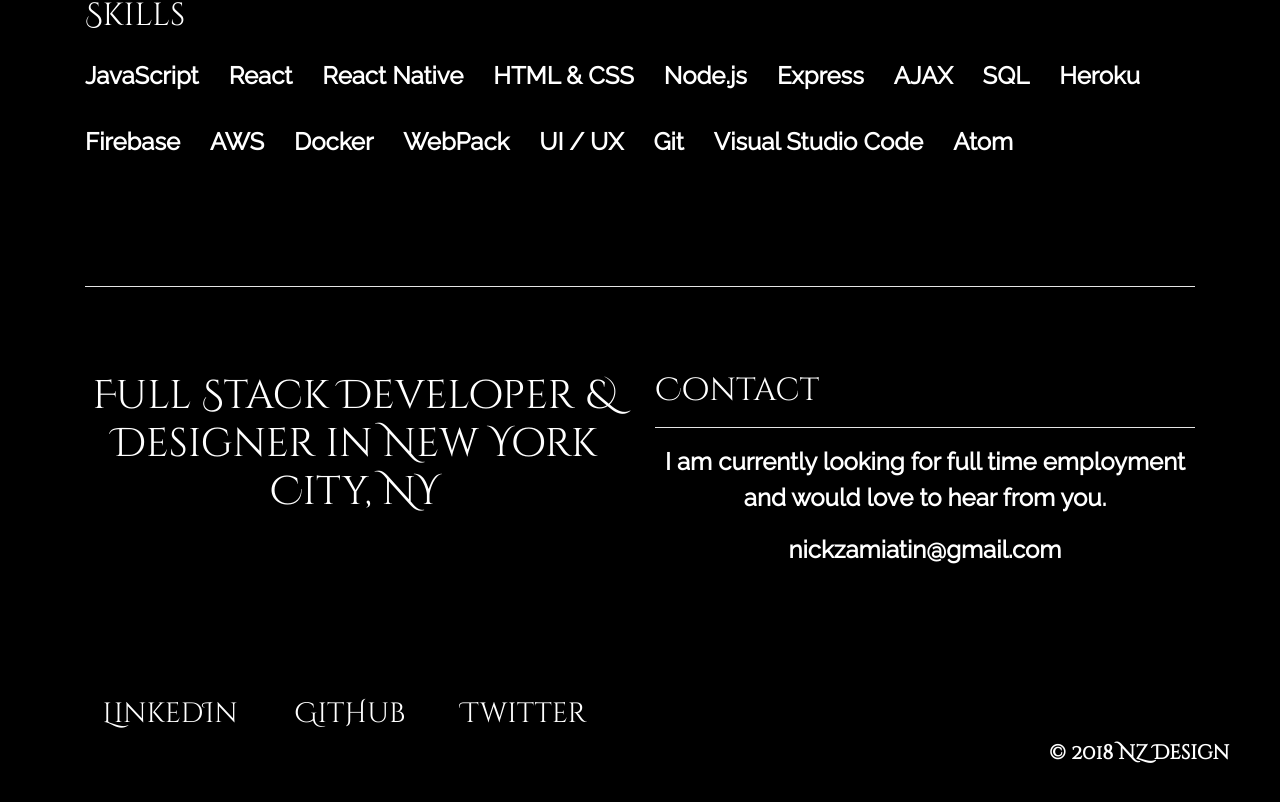
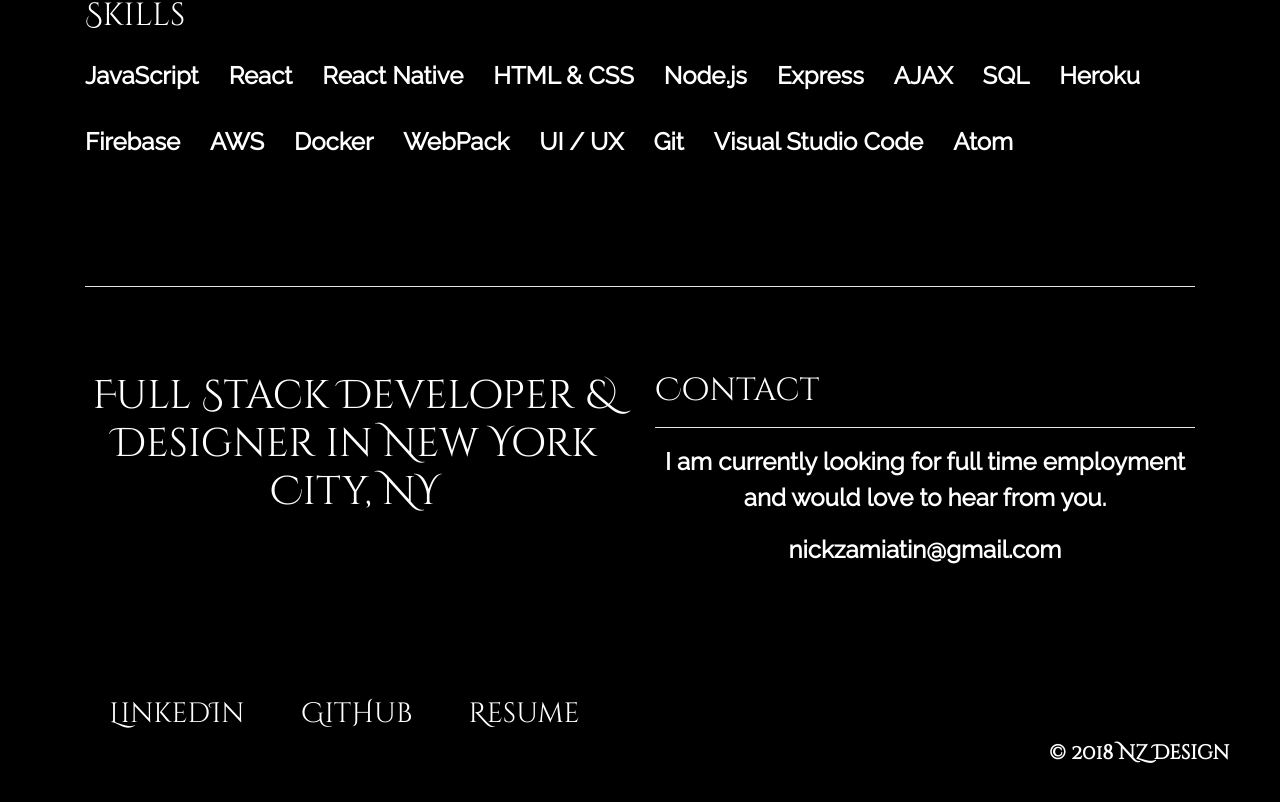
Before and after one commit to nate-gentry/portfolio, a React (Create React App) app: page / in a window 1280 px wide. Shown: the part 1970-2772 px from the top of the page. Built offline with nearby package versions, Linux system fonts and the light colour scheme.

Commit message:
add resume

```diff
--- a/src/Footer.js
+++ b/src/Footer.js
@@ -1,5 +1,5 @@
 import React, { Component } from 'react';
-import { Container, Row, Col } from 'reactstrap';
+import { Row, Col } from 'reactstrap';
 
 
 class Footer extends Component {
@@ -11,7 +11,7 @@ render (){
               <Col sm="6" className="">
               <h3><a href="https://www.linkedin.com/in/nick-zamiatin-17bb04156/">LinkedIn</a></h3>
               <h3><a href="https://github.com/NickZamiatin">GitHub</a></h3>
-             <h3><a href="https://twitter.com/4406015">Twitter</a></h3>
+             <h3><a href="/Resume.pdf">Resume</a></h3>
               </Col>
 
 
--- a/src/index.css
+++ b/src/index.css
@@ -224,9 +224,9 @@ a {
 
 .img {
   position: absolute;
-  top: 30px;
-  left: 350px;
-  size: 70%;
+  top:8%;
+  left: 31%;
+  size: 68%;
   padding-bottom: -20px !important;
 }
 
```
Also changed, not shown: 1 other file (tests, documents, lock files or other folders).
